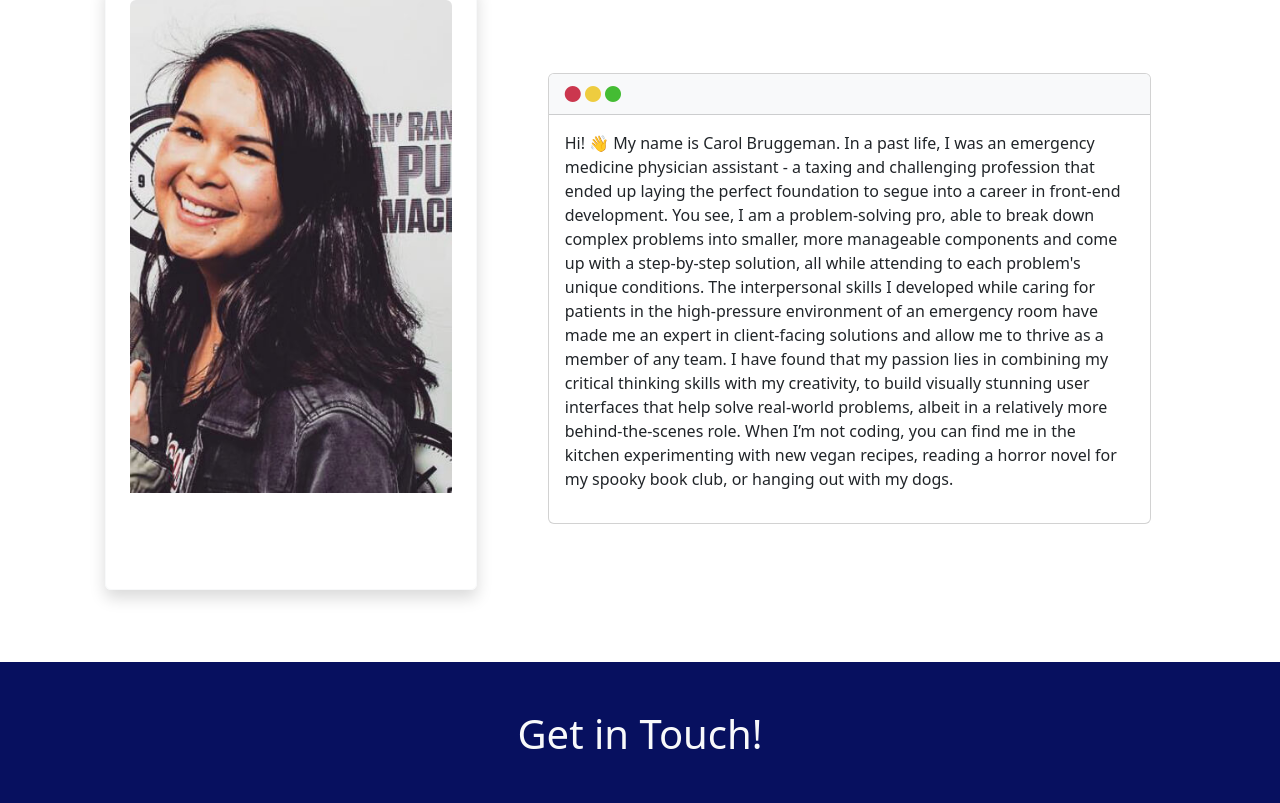
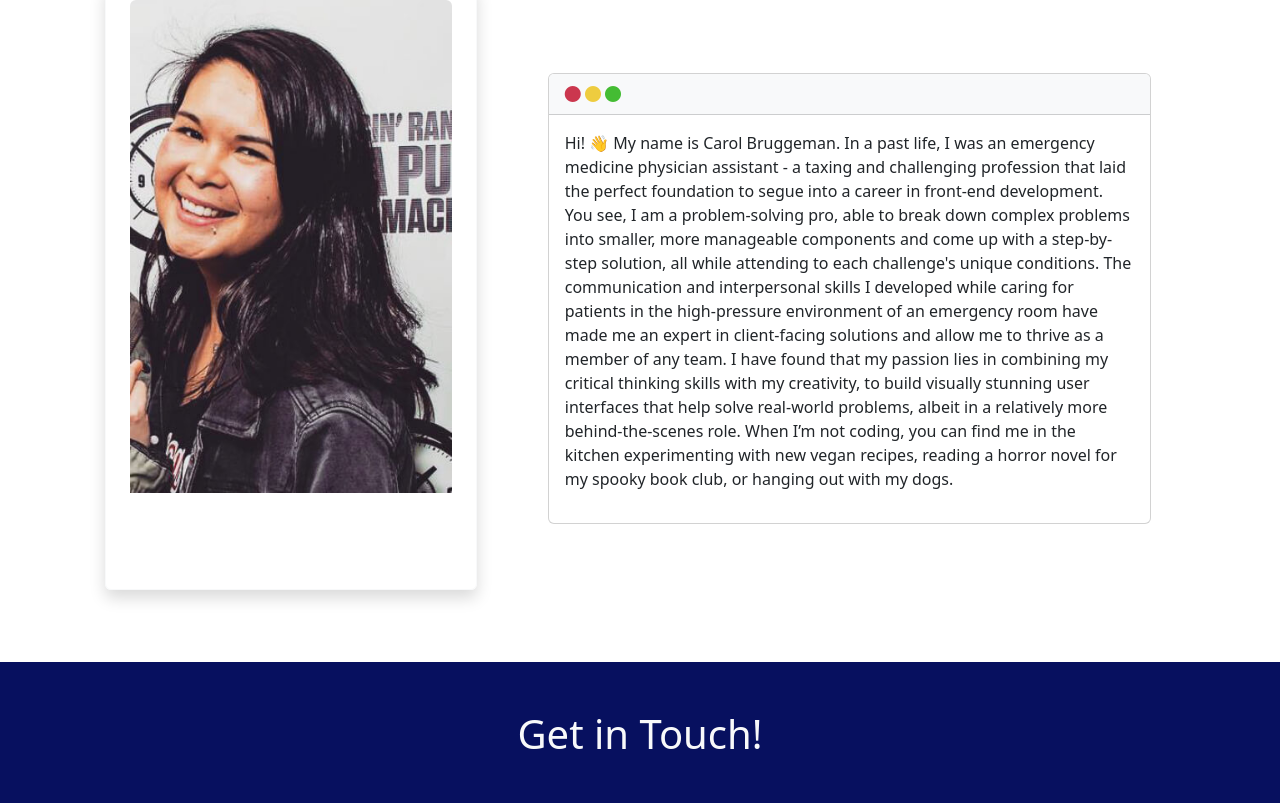
Before and after one commit to carolb92/portfolio, a plain HTML site: page index.html in a window 1280 px wide. Shown: the part 2700-3503 px from the top of the page. Drawn offline with nearby package versions, Linux system fonts and the light colour scheme.

Commit message:
Final about section tweaks

```diff
--- a/index.html
+++ b/index.html
@@ -432,13 +432,13 @@
 								<p>
 									Hi! 👋 My name is Carol Bruggeman. In a past life, I was an
 									emergency medicine physician assistant - a taxing and
-									challenging profession that ended up laying the perfect
-									foundation to segue into a career in front-end development.
-									You see, I am a problem-solving pro, able to break down
-									complex problems into smaller, more manageable components and
-									come up with a step-by-step solution, all while attending to
-									each problem's unique conditions. The interpersonal skills I
-									developed while caring for patients in the high-pressure
+									challenging profession that laid the perfect foundation to
+									segue into a career in front-end development. You see, I am a
+									problem-solving pro, able to break down complex problems into
+									smaller, more manageable components and come up with a
+									step-by-step solution, all while attending to each challenge's
+									unique conditions. The communication and interpersonal skills
+									I developed while caring for patients in the high-pressure
 									environment of an emergency room have made me an expert in
 									client-facing solutions and allow me to thrive as a member of
 									any team. I have found that my passion lies in combining my
```
